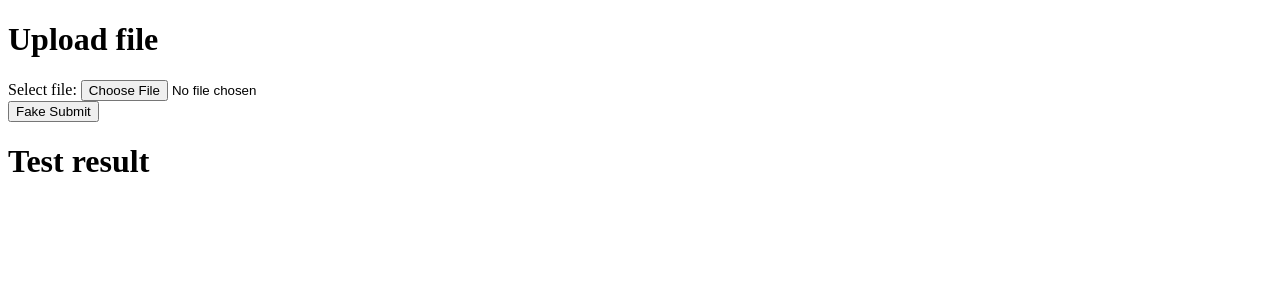
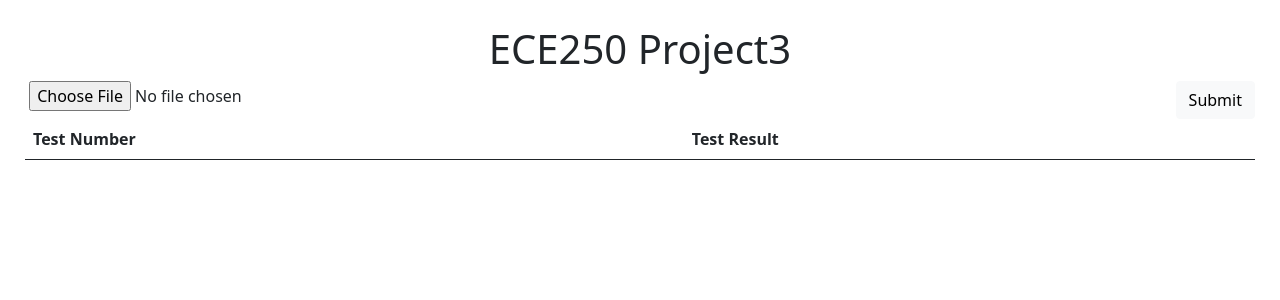
Before and after one commit to JustinWang20001220/ECE250-Testing, a Flask app: page / in a window 1280 px wide. Shown: the top 300 px of the page. Run offline with Flask 2, Linux system fonts and the light colour scheme; lists and menus that the app fills with data are empty.

Commit message:
v0.1 frontend update

```diff
--- a/server/src/app.py
+++ b/server/src/app.py
@@ -1,6 +1,7 @@
 # from flask_restful import Api
 from flask import Flask, request, render_template, jsonify, make_response
-import subprocess, re, os
+import subprocess
+import re, os
 # from flask_cors import CORS
 # from flask_session import Session
 # from routes import Upload, Report
@@ -50,15 +51,23 @@ def run_test():
         publicate("./test_space/Search_tree.h")
 
         # compile the test
-        subprocess.run(["g++", "-std=c++11", "./test_space/test_v1.cpp", "-o", f"./test_space/test{random_id}"])
+        compile = subprocess.run(["g++", "-std=c++11", "./test_space/test_v1.cpp", "-o", f"./test_space/test{random_id}"])
+        if compile.returncode != 0:
+            subprocess.run(["rm", "-f", f"./submissions/{random_id}.h", f"./test_space/Search_tree.h"])
+            return jsonify({"test_result": "cannot compile\n", "segmentation_fault": False})
 
         # run the test and send results back to the client
         test = subprocess.run(f"./test_space/test{random_id}", stdout=subprocess.PIPE, text=True)
 
+        is_faulty = test.returncode != 0
+
+        # test_result = test.stdout
+        # results = test_result.split("\n")
+
         # delete file
         subprocess.run(["rm", "-f", f"./submissions/{random_id}.h", f"./test_space/test{random_id}", "./test_space/Search_tree.h"])
 
-        return jsonify({"test_result": test.stdout})
+        return jsonify({"test_result": test.stdout, "segmentation_fault": is_faulty})
 
 
 def publicate(file_path):
--- a/server/src/templates/online_tester.html
+++ b/server/src/templates/online_tester.html
@@ -2,6 +2,7 @@
 <html lang="en">
 
 <head>
+    <link href="https://cdn.jsdelivr.net/npm/bootstrap@5.0.2/dist/css/bootstrap.min.css" rel="stylesheet" integrity="sha384-EVSTQN3/azprG1Anm3QDgpJLIm9Nao0Yz1ztcQTwFspd3yD65VohhpuuCOmLASjC" crossorigin="anonymous">
     <meta charset="UTF-8">
     <meta http-equiv="X-UA-Compatible" content="IE=edge">
     <meta name="viewport" content="width=device-width, initial-scale=1.0">
@@ -9,30 +10,68 @@
 </head>
 
 <body>
-    <h1>Upload file</h1>
-    <form action="/api/run_test" method="POST" enctype="multipart/form-data" id="upload-form" name="upload-form">
+    <div style="margin: 25px;">
+        <h1 style="text-align: center">ECE250 Project3</h1>
         <div>
-            <label for="h_file">Select file: </label>
-            <input type="file" id="h_file" name="h_file" accept=".h">
+            <form style="display: inline-block;" action="/api/run_test" method="POST" enctype="multipart/form-data" id="upload-form" name="upload-form">
+                <div>
+                    <label for="h_file"></label>
+                    <input type="file" id="h_file" name="h_file" accept=".h">
+                </div>
+                <!-- <div class="custom-file">
+                    <input type="file" class="custom-file-input" id="h_file" name="h_file" accept=".h" required>
+                    <label class="custom-file-label" for="h_file">Choose file...</label>
+                    <div class="invalid-feedback">Invalid File</div>
+                </div> -->
+
+                <!-- <div class="custom-file">
+                    <input type="file" class="custom-file-input" id="validatedCustomFile" required>
+                    <label class="custom-file-label" for="validatedCustomFile">Choose file...</label>
+                    <div class="invalid-feedback">Example invalid custom file feedback</div>
+                </div> -->
+            </form>
+            <button style="display: inline-block; float: right;" type="button" class="btn btn-light" onclick="validateinput()">Submit</button>
         </div>
-    </form>
-    <button onclick="validateinput()">Fake Submit</button>
+        <div>
 
-    <h1>Test result</h1>
-    <table id="result_table">
-        <tr>
-        </tr>
-    </table>
+            <table class="table" id="result_table">
+                <thead>
+                    <th scope="col">Test Number</th>
+                    <th scope="col">Test Result</th>
+                </thead>
+                <tbody id="result_table_tbody">
+                    <tr>
+
+                    </tr>
+                </tbody>
+            </table>
+        </div>
+    </div>
 </body>
 </html>
+<script src="https://cdn.jsdelivr.net/npm/bootstrap@5.0.2/dist/js/bootstrap.bundle.min.js" integrity="sha384-MrcW6ZMFYlzcLA8Nl+NtUVF0sA7MsXsP1UyJoMp4YLEuNSfAP+JcXn/tWtIaxVXM" crossorigin="anonymous"></script>
 <script>
     let x = null;
+    let test_result = {};
 
-    function display_result(result) {
-        let table = document.getElementById("result_table")
-        let row = table.insertRow(0)
-        let cell = row.insertCell(0)
-        cell.innerHTML = result.test_result
+    function processdata(data) {
+        let result_list = data.test_result.split(/\r?\n/)
+        return result_list
+    }
+
+    function display_result(result_list) {
+        for (let i = 0; i < result_list.length - 1; i++) {
+            let new_tr = document.createElement('tr');
+            let new_th = document.createElement('th');
+            let new_td = document.createElement('td');
+            new_th.setAttribute("scope","row");
+            new_th.innerHTML = i;
+            new_td.innerHTML = result_list[i];
+            new_tr.appendChild(new_th);
+            new_tr.appendChild(new_td);
+            let parent = document.getElementById("result_table_tbody");
+            parent.appendChild(new_tr);
+        }
     }
 
     function validateinput() {
@@ -52,8 +91,7 @@
             return response.json();
             //display_result(response.json());
         }).then((data) => {
-            display_result(data);
+            display_result(processdata(data));
         })
-
     }
 </script>
```
